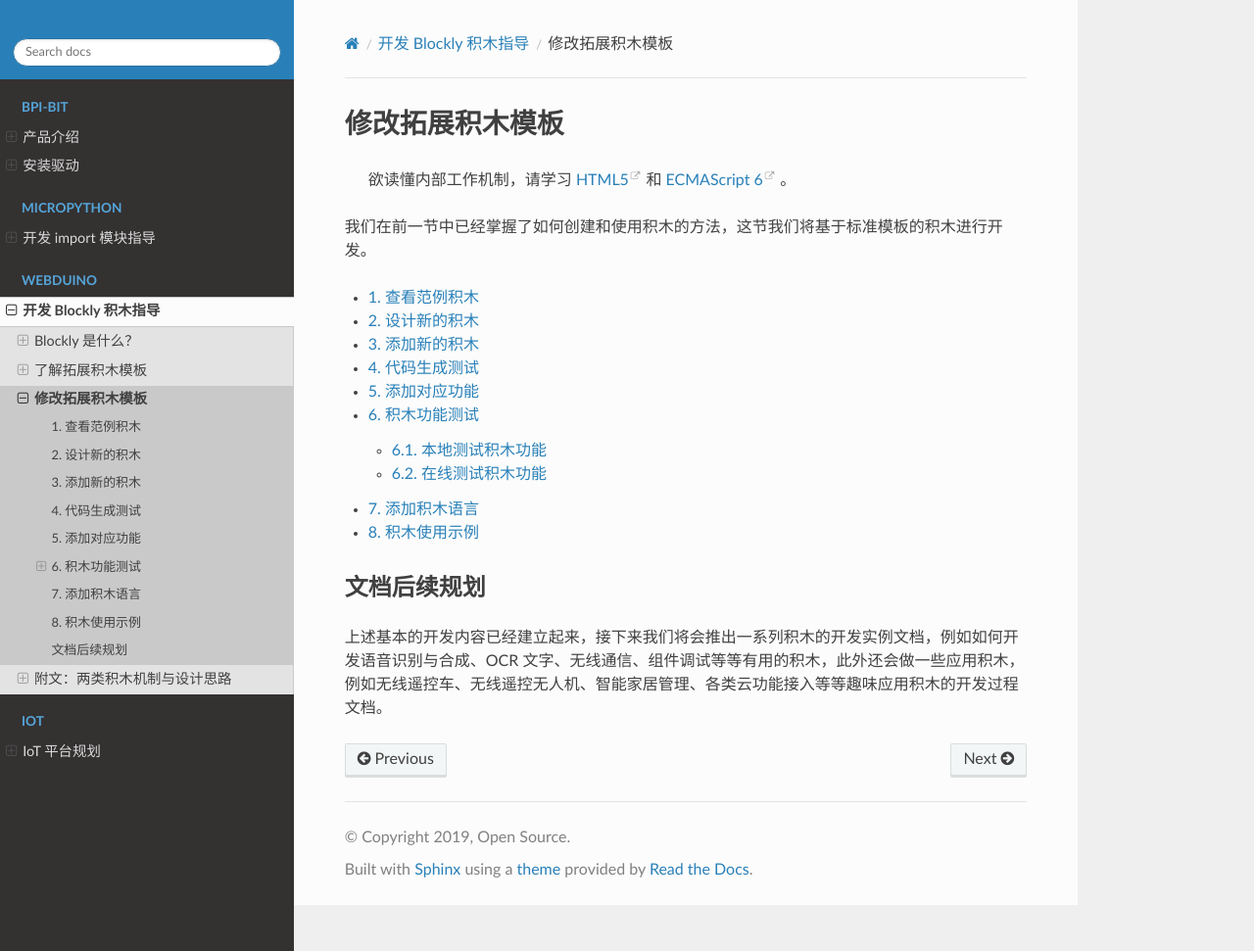
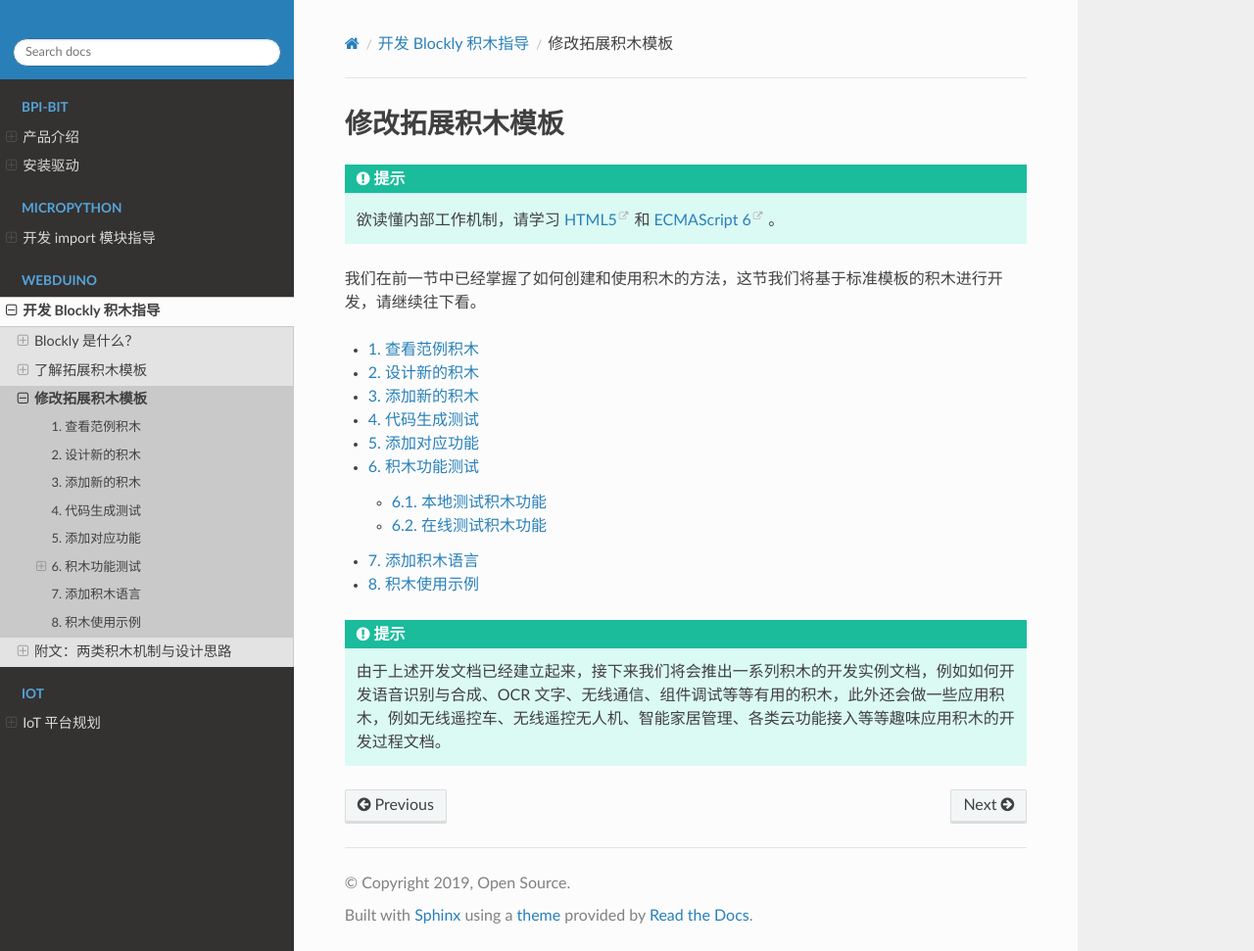
Before and after one commit to BPI-STEAM/Dev, a Sphinx documentation site: the page built from source/web/modify/index.rst, in a window 1280 px wide and 971 px high. Shown: the whole window at 98% size. Built offline with Sphinx 7.4.7 and the Read the Docs theme 2.0.0, drawn with Linux system fonts in a browser that asks for light colours.

Commit message:
修正引导内容

```diff
--- a/source/web/modify/index.rst
+++ b/source/web/modify/index.rst
@@ -1,9 +1,11 @@
 修改拓展积木模板
 ================
 
+.. Hint::
+
    欲读懂内部工作机制，请学习 `HTML5`_ 和 `ECMAScript 6`_ 。
 
-我们在前一节中已经掌握了如何创建和使用积木的方法，这节我们将基于标准模板的积木进行开发。
+我们在前一节中已经掌握了如何创建和使用积木的方法，这节我们将基于标准模板的积木进行开发，请继续往下看。
 
 .. toctree::
    :maxdepth: 2
@@ -18,10 +20,9 @@
    add_lang
    examples
 
-文档后续规划
-------------
+.. Hint::
 
-上述基本的开发内容已经建立起来，接下来我们将会推出一系列积木的开发实例文档，例如如何开发语音识别与合成、OCR 文字、无线通信、组件调试等等有用的积木，此外还会做一些应用积木，例如无线遥控车、无线遥控无人机、智能家居管理、各类云功能接入等等趣味应用积木的开发过程文档。
+   由于上述开发文档已经建立起来，接下来我们将会推出一系列积木的开发实例文档，例如如何开发语音识别与合成、OCR 文字、无线通信、组件调试等等有用的积木，此外还会做一些应用积木，例如无线遥控车、无线遥控无人机、智能家居管理、各类云功能接入等等趣味应用积木的开发过程文档。
 
-.. _HTML5: https://www.runoob.com/html/html5-intro.html
-.. _ECMAScript 6: https://www.runoob.com/w3cnote/es6-concise-tutorial.html
+   .. _HTML5: https://www.runoob.com/html/html5-intro.html
+   .. _ECMAScript 6: https://www.runoob.com/w3cnote/es6-concise-tutorial.html
```
